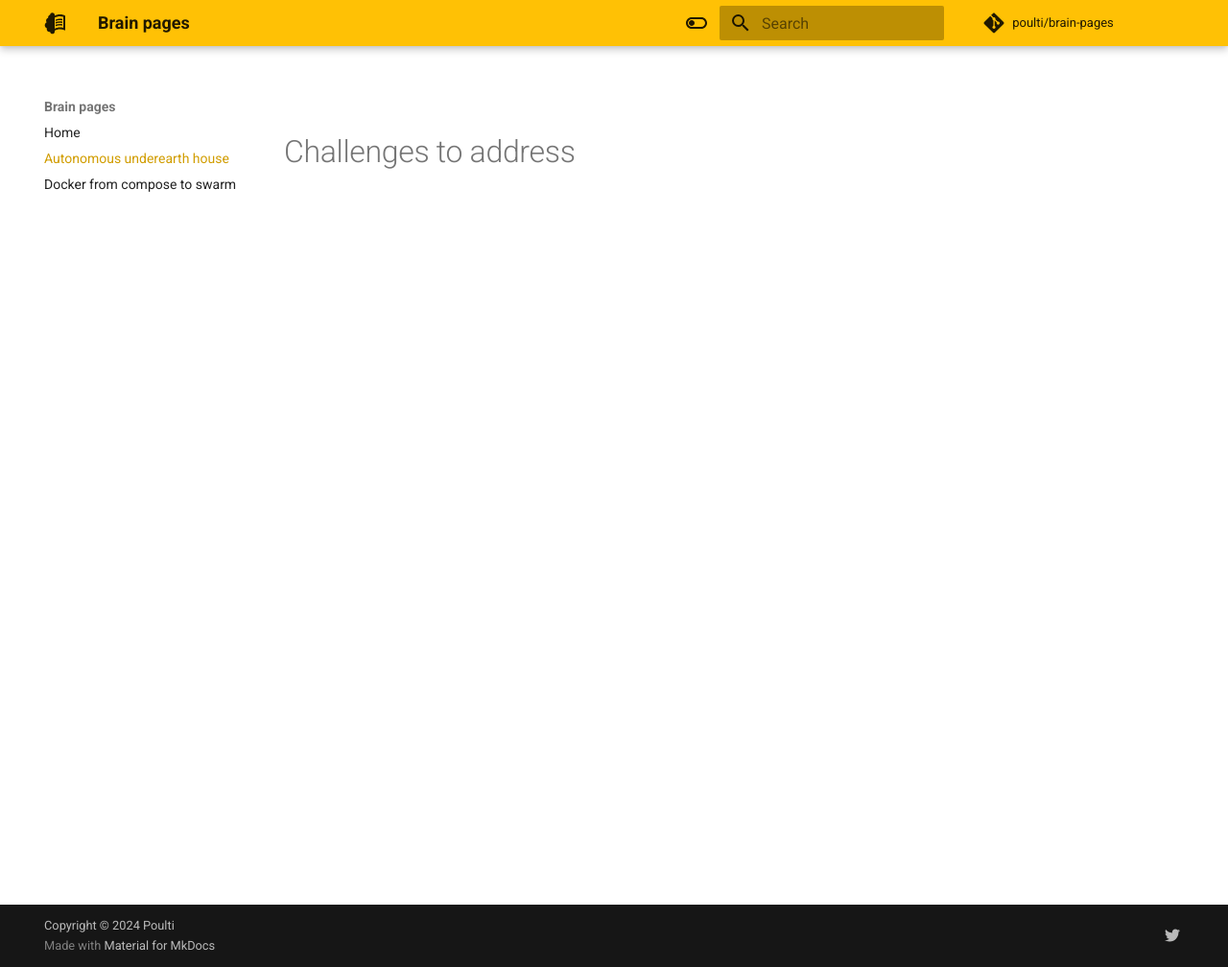
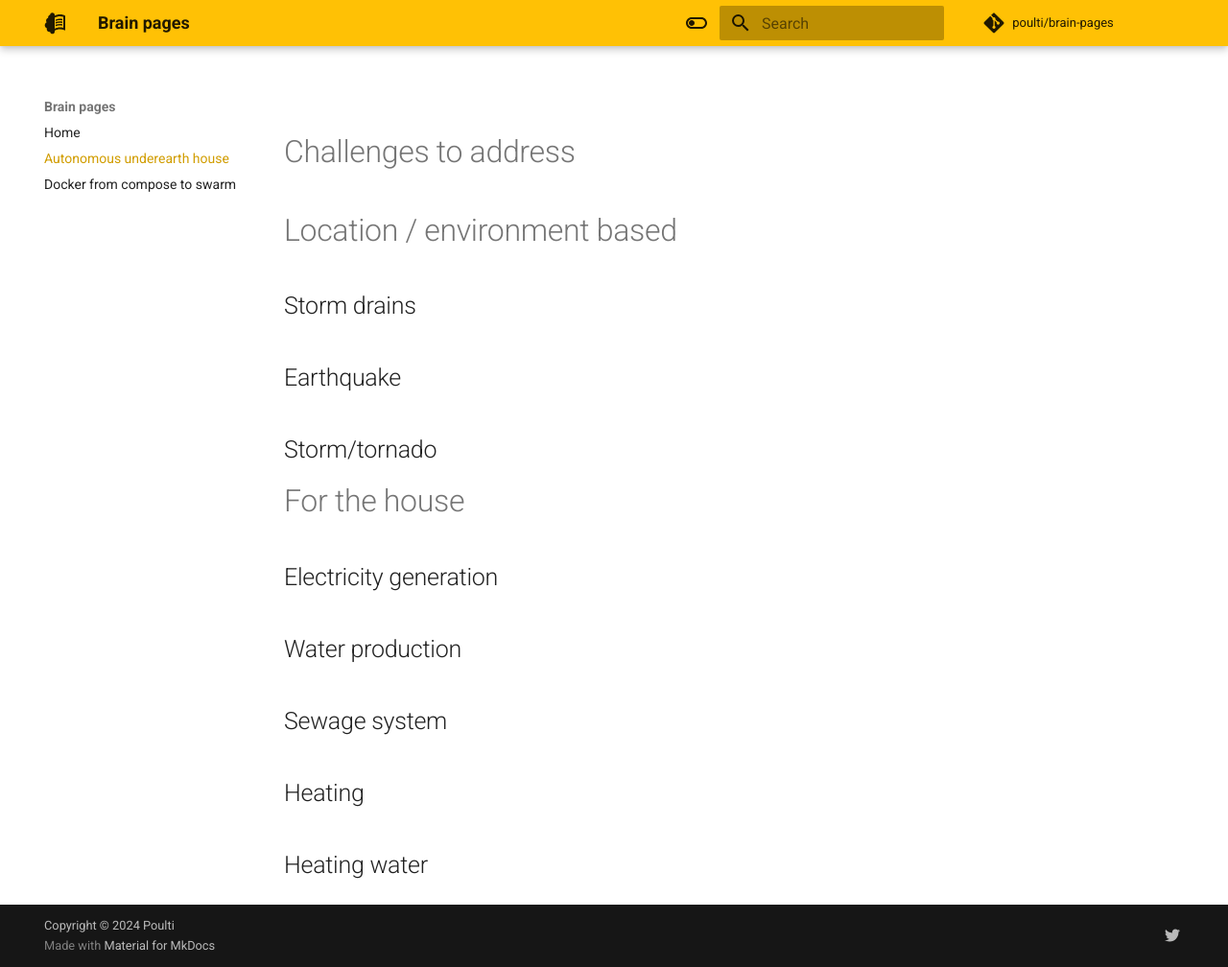
Before and after one commit to poulti/brain-pages, an MkDocs documentation site: the page built from docs/autonomous-underearth-house.md, in a window 1280 px wide and 1008 px high. Shown: the whole window at 96% size. Built offline with MkDocs 1.6.1 and Material for MkDocs 9.7.7, drawn with Linux system fonts in a browser that asks for light colours; comment, search, counter and statistics services are not loaded.

Commit message:
Add some section titles

```diff
--- a/docs/autonomous-underearth-house.md
+++ b/docs/autonomous-underearth-house.md
@@ -4,4 +4,14 @@ tags: Blog
 
 #
 # Challenges to address
-##
+# Location / environment based
+## Storm drains
+## Earthquake
+## Storm/tornado
+
+# For the house
+## Electricity generation
+## Water production
+## Sewage system
+## Heating
+## Heating water
```
